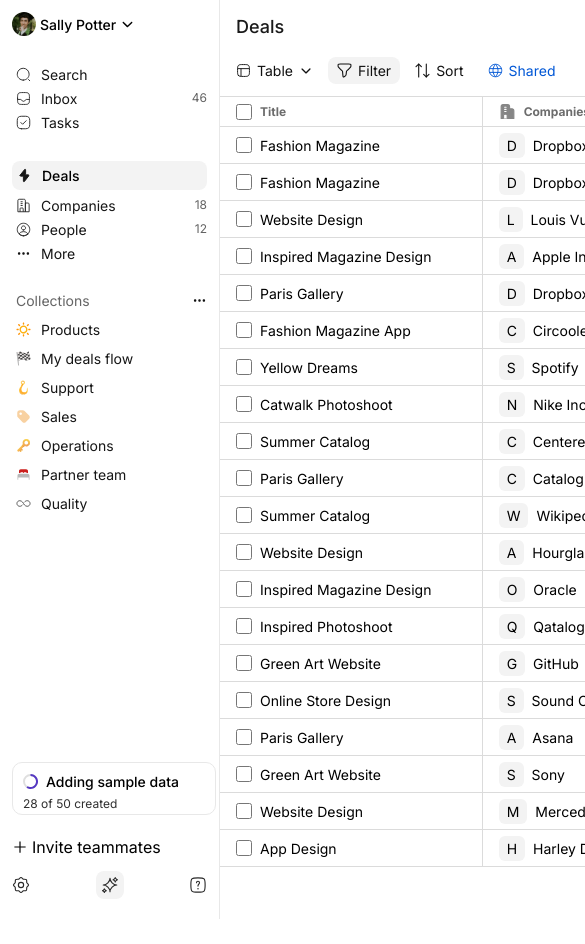
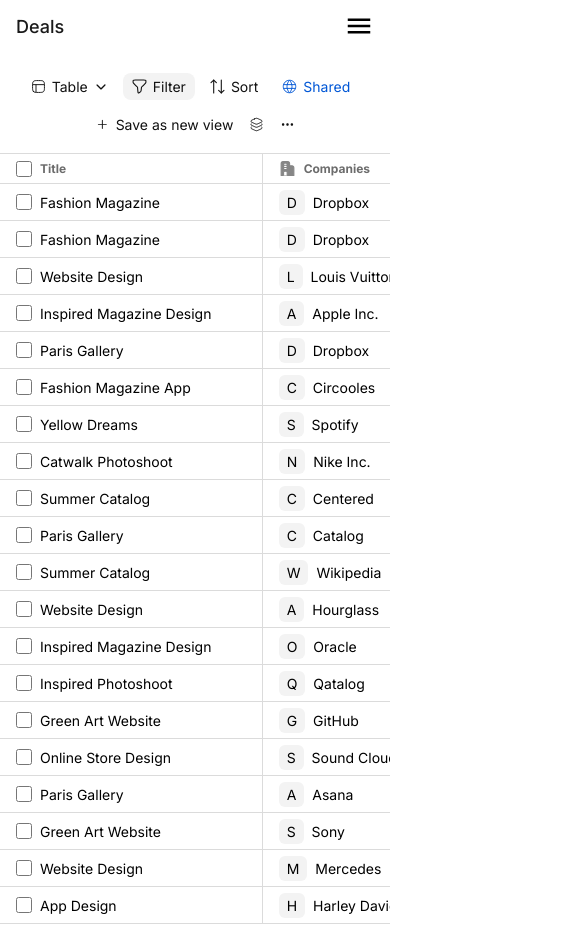
Before and after one commit to uzair-shakeel/dashboard, a Next.js app: page / in a window 390 px wide. Shown: the top 944 px of the page, 585 px wide, since content can reach past the window. Before the commit the page ends 919 px from the top, so only its background shows below. Built offline with nearby package versions, Linux system fonts and the light colour scheme.

Commit message:
'update'

```diff
--- a/src/app/components/SideBar.js
+++ b/src/app/components/SideBar.js
@@ -7,7 +7,7 @@
 
 const SideBar = () => {
   return (
-    <div className='border-r border-[#E8E8E8] h-full p-3 w-full relative'>
+    <div className='lg:border-r border-l-2 lg:border-l-0 border-[#E8E8E8] h-full p-3 w-full relative'>
       <div className='flex items-center gap-1'>
         <Image src='/assets/profile.svg' alt='Profile' width={24} height={24} />
         <h2 className='text-[14px] leading-[17px] font-medium'>Sally Potter</h2>
--- a/src/app/components/TitleDropdown.js
+++ b/src/app/components/TitleDropdown.js
@@ -29,7 +29,7 @@
             </button>
 
             {isOpen && (
-                <div className='absolute mt-2 w-[126px] rounded-[8px] bg-white shadow-lg'>
+                <div className='absolute mt-2 w-[126px] rounded-[8px] bg-white shadow-lg z-30'>
                     <ul className='py-1'>
                         <li className='px-4 py-2 hover:bg-[#F3F3F3] cursor-pointer text-[14px]' onClick={() => handleOptionClick('Title 1')}>Title 1</li>
                         <li className='px-4 py-2 hover:bg-[#F3F3F3] cursor-pointer text-[14px]' onClick={() => handleOptionClick('Title 2')}>Title 2</li>
--- a/src/app/components/TopBar.js
+++ b/src/app/components/TopBar.js
@@ -3,19 +3,17 @@
 import Image from 'next/image'
 import { GoPlus } from "react-icons/go";
 import { IoIosArrowDown, IoIosArrowUp } from 'react-icons/io';
+import { MdMenu } from "react-icons/md";
 import LocationDropdown from './LocationDropdown';
 import ContainDropdown from './ContainDropdown';
 import TitleDropdown from './TitleDropdown';
 import TableDropdown from './TableDropdown';
+import SideBar from './SideBar';
 
 
 
 const TopBar = () => {
-    const [isTableOpen, setTableOpen] = useState(false);
-
-    const toggleDropdown = () => {
-        setTableOpen(!isTableOpen);
-    };
+    const [isSidebarOpen, setIsSidebarOpen] = useState(false);
 
     const [isFilter, setIsFilter] = useState(false);
 
@@ -27,7 +25,7 @@
     <div className='px-4'>
         <div className='h-[53px] flex items-center justify-between'>
             <h2 className='text-[#1A1A1A] text-[18px] leading-[21.78px] font-medium'>Deals</h2>
-            <div className='flex items-center gap-3'>
+            <div className='sm:flex hidden items-center gap-3'>
                 <h3 className='text-[#0E0E0E] text-[14px] leading-[17px] font-normal'>Shared with timeless</h3>
                 <Image src='/assets/t.svg' alt='T' height={24} width={24} />
                 <Image src='/assets/users.svg' alt='T' height={24} width={62} className='ml-1' />
@@ -39,10 +37,16 @@
                     <GoPlus className='text-[15px] text-white' />Add deal
                 </button>
             </div>
+            <div className='relative lg:hidden block'>
+                <button onClick={() => setIsSidebarOpen(!isSidebarOpen)} className='z-50 relative'><MdMenu className='text-[30px] mt-1'/></button>
+                <div className={`absolute right-[-20px] top-[-10px] z-40 bg-white w-80 ${isSidebarOpen ? '' : 'hidden'}`}>
+                    <SideBar/>
+                </div>
+            </div>
         </div>
 
         {/* Filters etc... */}
-        <div className='flex items-center justify-between pt-1 pb-3'>
+        <div className='flex flex-col sm:flex-row items-center gap-4 justify-between py-5 md:pt-1 md:pb-3'>
             <div className='flex items-center gap-[6px]'>
                 {/* Table */}
                 <TableDropdown/>
@@ -58,10 +62,10 @@
                     </button>
 
                     {isFilter && (
-                        <div className='shadow-custom bg-white absolute py-[12px] px-[14px] top-8 left-0 rounded-2xl border border-[#DDDDDD] z-20'>
-                            <div className='flex items-center gap-2'>
+                        <div className='shadow-custom bg-white absolute py-[12px] px-[14px] top-8  sm:left-[-100px] md:left-0 rounded-2xl border border-[#DDDDDD]  z-20'>
+                            <div className='flex flex-wrap sm:flex-nowrap items-center gap-2'>
                                 <h3 className='ml-[16px] text-[#3C3C3C] text-[14px] leading-[17px] font-normal'>Where</h3>
-                                <div className='flex items-center gap-2'>
+                                <div className='flex flex-wrap sm:flex-nowrap items-center gap-2'>
                                     {/* Location Dropdown */}
                                     <LocationDropdown/>
 
@@ -70,13 +74,13 @@
 
                                     <input type='text' placeholder='San Francisco' className=' w-[140px] border border-[#131313] px-2 rounded-lg outline-none placeholder:text-[#131313] placeholder:text-[14px]'/>
                                     <button>
-                                        <Image src='/assets/dots.svg' alt='Dots' width={19} height={19} className='min-w-[19px] min-h-[19px]' />
+                                        <Image src='/assets/dots.svg' alt='Dots' width={19} height={19} className='min-w-[19px] min-h-[19px] sm:block hidden' />
                                     </button>
                                 </div>
                             </div>
 
-                            <div className='flex items-center gap-2 mt-2 mb-3'>
-                                <button className='flex items-center gap-[4px] bg-[#F3F3F3] px-[8px] py-[5px] rounded-[8px] text-[#111111]'>
+                            <div className='flex flex-wrap sm:flex-nowrap md:items-center gap-2 mt-2 mb-3'>
+                                <button className='flex flex-wrap sm:flex-nowrap items-center gap-[4px] bg-[#F3F3F3] px-[8px] py-[5px] rounded-[8px] text-[#111111]'>
                                     <span className='text-[14px] leading-[17px] font-normal'>And</span>
                                     <IoIosArrowDown className='text-[12px]'/>
                                 </button>
@@ -89,11 +93,11 @@
 
                                 <input type='text' placeholder='Value' className='bg-[#F3F3F3] w-[140px] px-2 rounded-lg outline-none placeholder:text-[#6F6F6F] placeholder:text-[14px]'/>
                                 <button>
-                                    <Image src='/assets/dots.svg' alt='Dots' width={19} height={19} className='min-h-[19px] min-w-[19px]' />
+                                    <Image src='/assets/dots.svg' alt='Dots' width={19} height={19} className='min-h-[19px] min-w-[19px] sm:block hidden' />
                                 </button>
                             </div>
 
-                            <div className='flex items-center justify-between'>
+                            <div className='flex sm:flex-row flex-col gap-4 items-center justify-between'>
                                 <button className='flex items-center text-[#101010] text-[14px] leading-[17px] font-normal'>
                                     <GoPlus className='text-[17px]' />Add filter
                                 </button>
@@ -102,11 +106,13 @@
                         </div>
                     )}
                 </div>
+
                 {/* Sort */}
                 <button className='flex items-center gap-[6px] text-[14px] px-[9px] py-[5px] leading-[17px] font-normal text-[#111111]'>
                     <Image src='/assets/sort.svg' alt='Icon' width={15} height={15} />
                     Sort
                 </button>
+
                 {/* Shared */}
                 <button className='flex items-center gap-[6px] px-[9px] py-[5px] text-[14px] leading-[17px] font-normal text-[#0057D6]'>
                     <Image src='/assets/shared.svg' alt='Icon' width={15} height={15} />
--- a/src/app/page.js
+++ b/src/app/page.js
@@ -4,8 +4,8 @@
 
 export default function Home() {
   return (
-    <div className="max-w-[1440px] mx-auto w-full flex ">
-        <div className="w-[220px]">
+    <div className="max-w-[1440px] mx-auto w-full lg:flex">
+        <div className="w-[220px] lg:block hidden">
           <SideBar/>
         </div>
         <div>
```
